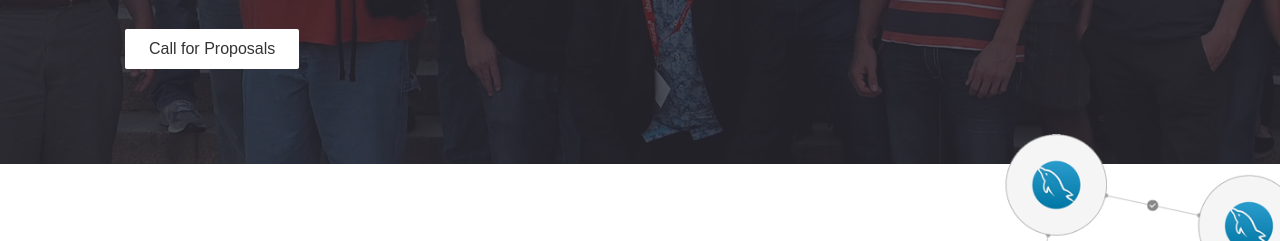
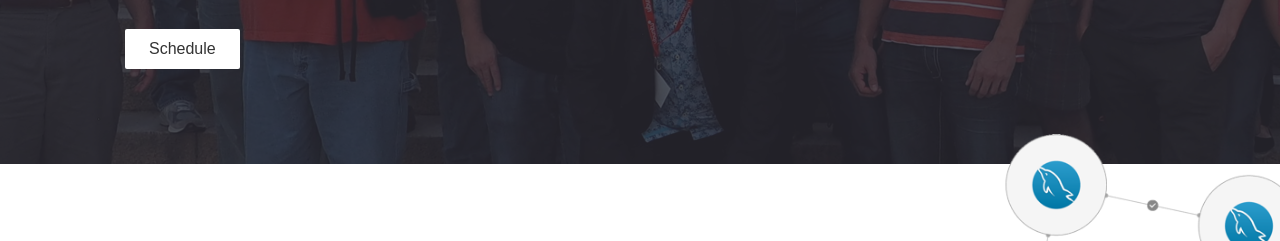
Before and after one commit to juju-solutions/juju-summit, a website: page index.html in a window 1280 px wide. Shown: the part 536-777 px from the top of the page. Drawn offline with Linux system fonts and the light colour scheme; a web font is replaced by a local one.

Commit message:
#13: Add schedule link

```diff
--- a/index.html
+++ b/index.html
@@ -68,7 +68,7 @@
                   <h3>Join the experts in charm design, best practice, and real deployment expertise from experienced devops.</h3>
                   <!-- <a href="https://www.eventbrite.co.uk/e/3rd-juju-charmer-summit-pasadena-ca-tickets-25977092182"><button class="" type="button" name="button">Register</button></a>&nbsp;&nbsp;
                   <a href="https://docs.google.com/spreadsheets/d/1czOlxejWRkE5tHnX8c04Xo5ZhxVe5auiDoCBqR4mN90/edit?usp=sharing"><button class="button--primary" type="button" name="button">Tentative schedule</button></a>&nbsp;&nbsp; -->
-                  <a href="https://docs.google.com/forms/d/e/1FAIpQLSeAMyDhrz4Z-xcSvCIroDoA1EKy-FhWIRwg8CEwjB1Lt9GM_g/viewform?c=0&w=1"><button class="button--primary" type="button" name="button">Call for Proposals</button></a>&nbsp;&nbsp;
+                  <a href="http://cfgmgmtcamp.eu/schedule/index.html#juju"><button class="button--primary" type="button" name="button">Schedule</button></a>&nbsp;&nbsp;
                 </div>
               </div>
             </div>
```
